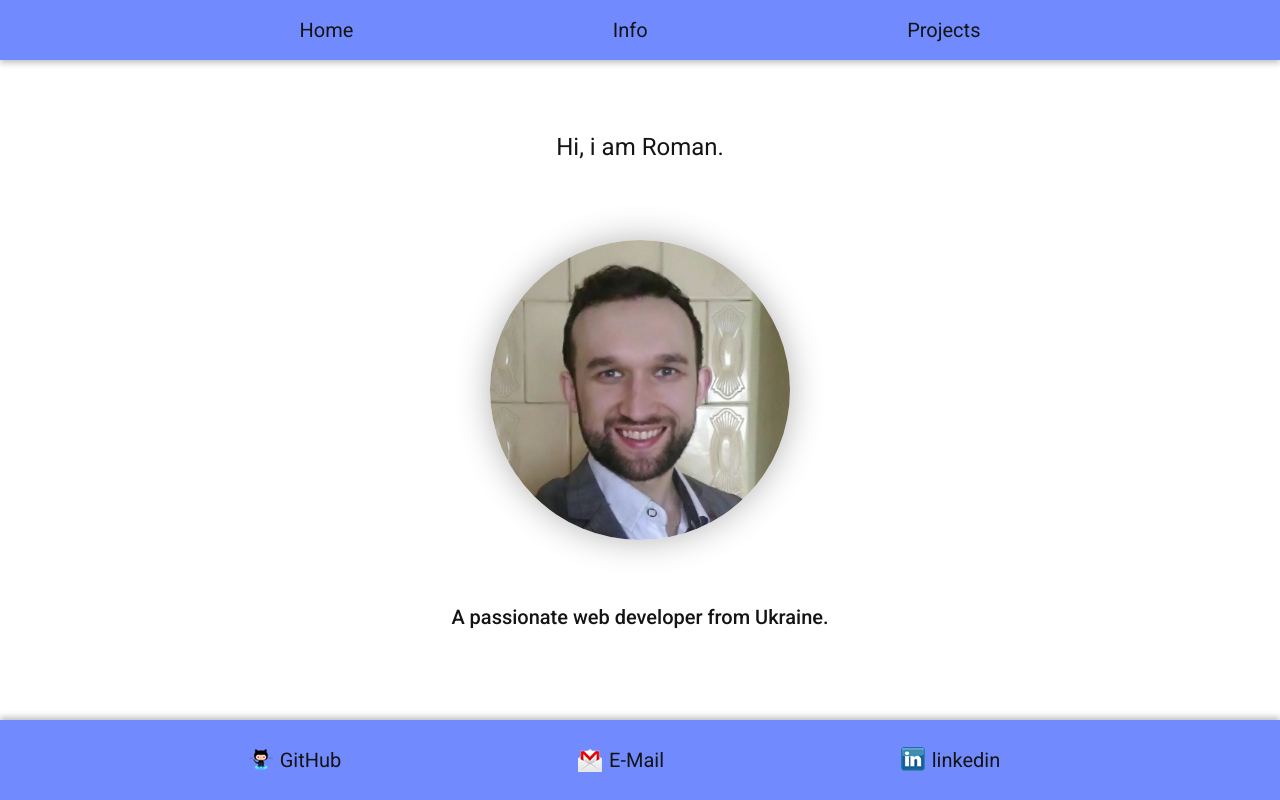
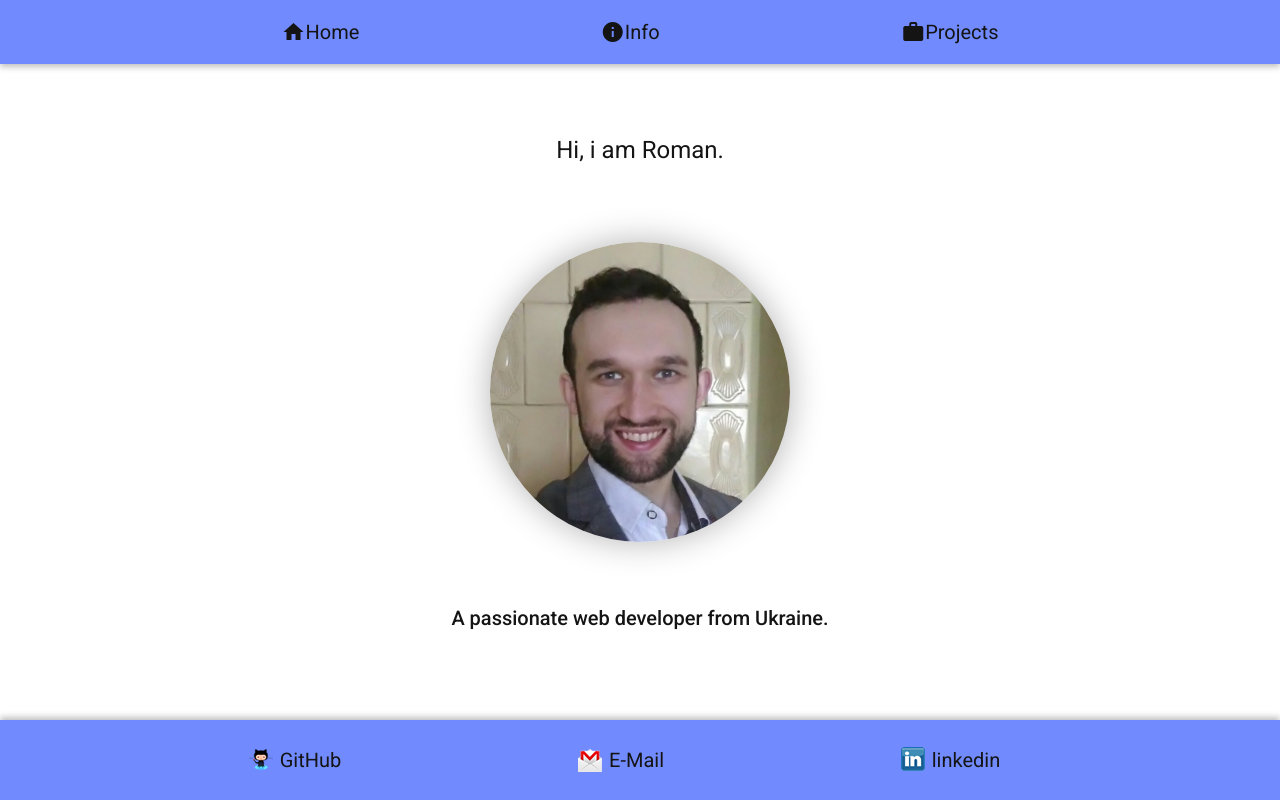
Before and after one commit to Rrroman/Angular-micro-app, an Angular app in the folder micro-app/: page / in a window 1280 px wide. Built offline with nearby package versions, Linux system fonts and the light colour scheme.

Commit message:
feat: add icons to header navbar

```diff
--- a/micro-app/src/app/header/header.component.html
+++ b/micro-app/src/app/header/header.component.html
@@ -1,19 +1,38 @@
 <header class="header">
   <div class="header__container">
     <ul class="navbar">
-      <li class="navbar__link">
+      <li class="navbar__link-wrapper">
         <a
+          class="navbar__link"
           routerLinkActive="active"
           routerLink="/"
           [routerLinkActiveOptions]="{ exact: true }"
-          >Home</a
         >
+          <mat-icon aria-hidden="false" aria-label="Example home icon">
+            home
+          </mat-icon>
+          Home
+        </a>
       </li>
-      <li class="navbar__link">
-        <a routerLinkActive="active" routerLink="/info">Info</a>
+      <li class="navbar__link-wrapper">
+        <a class="navbar__link" routerLinkActive="active" routerLink="/info">
+          <mat-icon aria-hidden="false" aria-label="Example home icon">
+            info
+          </mat-icon>
+          Info
+        </a>
       </li>
-      <li class="navbar__link">
-        <a routerLinkActive="active" routerLink="/projects">Projects</a>
+      <li class="navbar__link-wrapper">
+        <a
+          class="navbar__link"
+          routerLinkActive="active"
+          routerLink="/projects"
+        >
+          <mat-icon aria-hidden="false" aria-label="Example home icon">
+            work
+          </mat-icon>
+          Projects
+        </a>
       </li>
     </ul>
   </div>
--- a/micro-app/src/app/header/header.component.scss
+++ b/micro-app/src/app/header/header.component.scss
@@ -16,11 +16,17 @@
 
   font-size: 2rem;
 
-  &__link {
+  &__link-wrapper {
     transition: transform 0.3s ease-out;
 
     &:hover {
       transform: translate(0, -5px);
     }
   }
+
+  &__link {
+    display: flex;
+    align-content: center;
+    line-height: 2.4rem;
+  }
 }
```
Also changed, not shown: micro-app/src/app/app.module.ts (+18 -6 lines).
